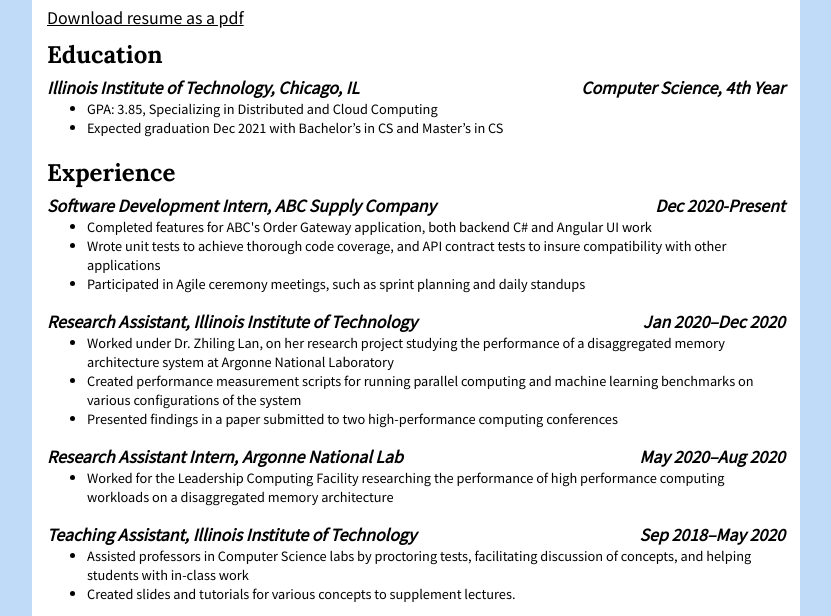
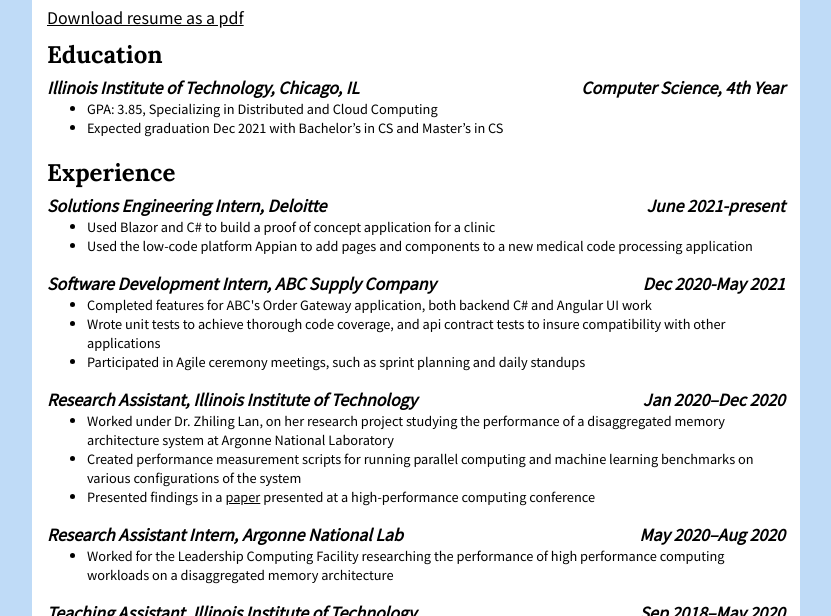
Before and after one commit to apeckstl/apeckstl.github.io, a plain HTML site: page resume.html in a window 1280 px wide. Shown: the part 98-714 px from the top of the page, without its empty margins (224-1055 px from the left). Drawn offline with Linux system fonts and the light colour scheme.

Commit message:
add Deloitte

```diff
--- a/resume.html
+++ b/resume.html
@@ -32,11 +32,18 @@
         <section class="experience">
             <h2>Experience</h2>
 
+            <h3>Solutions Engineering Intern, Deloitte</h3>
+            <h4>June 2021-present</h4>
+            <ul class="job_desc">
+                <li>Used Blazor and C# to build a proof of concept application for a clinic</li>
+                <li>Used the low-code platform Appian to add pages and components to a new medical code processing application</li>
+            </ul>
+
             <h3>Software Development Intern, ABC Supply Company</h3>
-            <h4>Dec 2020-Present</h4>
+            <h4>Dec 2020-May 2021</h4>
             <ul class="job_desc">
                 <li>Completed features for ABC's Order Gateway application, both backend C# and Angular UI work</li>
-                <li>Wrote unit tests to achieve thorough code coverage, and API contract tests to insure compatibility with other applications</li>
+                <li>Wrote unit tests to achieve thorough code coverage, and api contract tests to insure compatibility with other applications</li>
                 <li>Participated in Agile ceremony meetings, such as sprint planning and daily standups</li>
             </ul>
 
@@ -45,7 +52,7 @@
             <ul class="job_desc">
                 <li>Worked under Dr. Zhiling Lan, on her research project studying the performance of a disaggregated memory architecture system at Argonne National Laboratory</li>
                 <li>Created performance measurement scripts for running parallel computing and machine learning benchmarks on various configurations of the system</li>
-                <li>Presented findings in a paper submitted to two high-performance computing conferences</li>
+                <li>Presented findings in a <a href=https://wuklab.github.io/words/words21-cornelius.pdf>paper</a> presented at a high-performance computing conference</li>
             </ul>
 
             <h3>Research Assistant Intern, Argonne National Lab</h3>
```
Also changed, not shown: index.html (+1 -1 lines), 1 other file.
